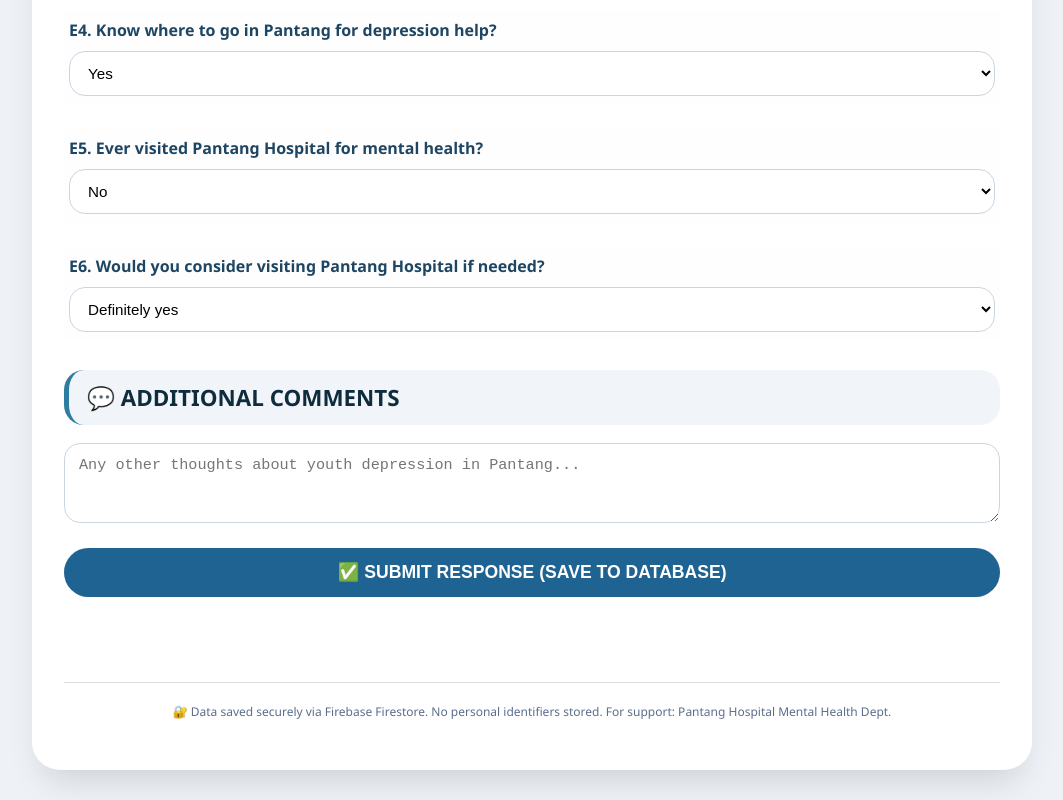
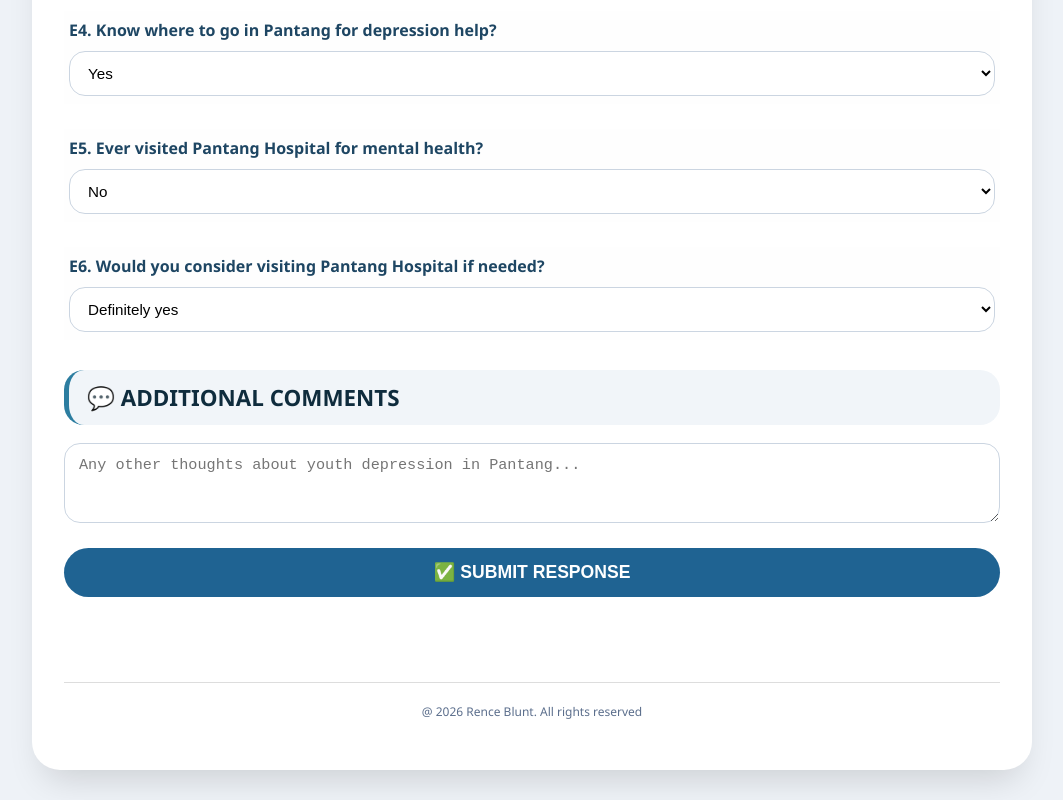
Before and after one commit to fingbrain-questionaires/fingbrain-questionaires.github.io, a plain HTML site: page index.html in a window 1280 px wide. Shown: the part 4326-5126 px from the top of the page, without its empty margins (108-1171 px from the left). Drawn offline with Linux system fonts and the light colour scheme.

Commit message:
Update index.html

```diff
--- a/index.html
+++ b/index.html
@@ -294,10 +294,10 @@
         <div class="section-title">💬 ADDITIONAL COMMENTS</div>
         <textarea id="comments" rows="3" placeholder="Any other thoughts about youth depression in Pantang..."></textarea>
 
-        <button type="button" id="submitBtn">✅ SUBMIT RESPONSE (SAVE TO DATABASE)</button>
+        <button type="button" id="submitBtn">✅ SUBMIT RESPONSE</button>
         <div id="statusMsg" class="status-msg"></div>
     </form>
-    <footer>🔐 Data saved securely via Firebase Firestore. No personal identifiers stored. For support: Pantang Hospital Mental Health Dept.</footer>
+    <footer>@ 2026 Rence Blunt. All rights reserved</footer>
 </div>
 
 <script>
```
